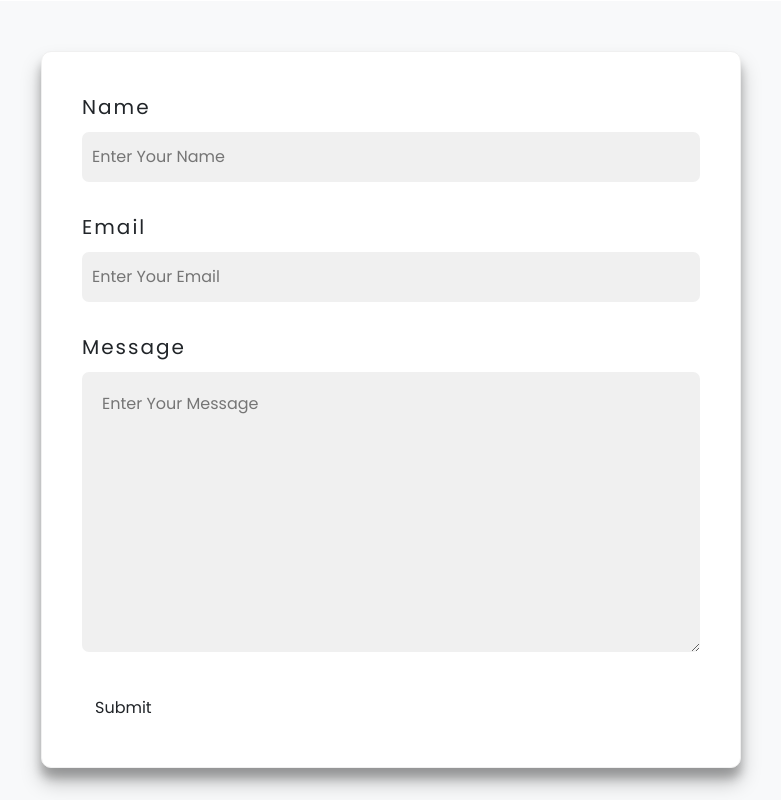
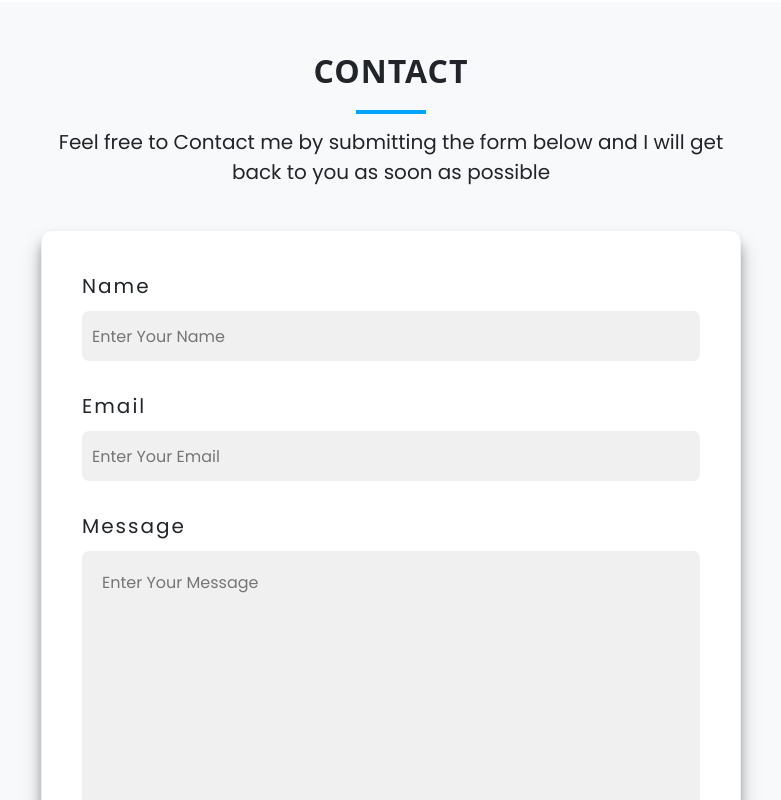
Before and after one commit to satyampund/satyam-portfolio, a React (Create React App) app: page / in a window 1280 px wide. Shown: the part 2280-3080 px from the top of the page, without its empty margins (249-1030 px from the left). Built offline with nearby package versions, Linux system fonts and the light colour scheme.

Commit message:
contact page done

```diff
--- a/src/components/Contact/Contact.css
+++ b/src/components/Contact/Contact.css
@@ -1,3 +1,34 @@
+.contact-heading {
+  font-weight: bold;
+}
+
+.contact-heading:after {
+  display: block;
+  height: 4px;
+  background-color: #00a6fb;
+  content: ' ';
+  width: 70px;
+  margin: 0 auto;
+  margin-top: 20px;
+}
+
+.contact-des {
+  font-family: 'Poppins', sans-serif !important;
+  text-align: center;
+  line-height: 1.5;
+  font-size: 20px;
+}
+
+.contact-container-div {
+  max-width: 750px;
+  text-align: center;
+  display: block;
+  margin-right: auto;
+  margin-left: auto;
+  padding: 5px 20px;
+  margin-bottom: 30px;
+}
+
 .contact-me {
   background-color: #f8f9fa;
   padding: 50px;
@@ -11,6 +42,12 @@
   border-radius: 10px;
   border: 1px solid #f0f0f0;
   box-shadow: 0 14px 20px rgba(0, 0, 0, 0.25), 0 10px 10px rgba(0, 0, 0, 0.22);
+}
+
+@media screen and (max-width: 500px) {
+  .contact-me {
+    padding: 20px;
+  }
 }
 
 .contact__form-label {
@@ -46,3 +83,27 @@
   padding: 20px;
   border-radius: 7px;
 }
+
+.css-button-rounded--sky {
+  min-width: 140px;
+  height: 50px;
+  color: #fff;
+  padding: 5px 10px;
+  font-weight: bold;
+  cursor: pointer;
+  transition: all 0.3s ease;
+  position: relative;
+  display: inline-block;
+  outline: none;
+  border-radius: 5px;
+  border: 2px solid #00a6fb;
+  background: #00a6fb;
+  display: block;
+  margin-left: auto;
+  margin-right: auto;
+  letter-spacing: 1px;
+}
+.css-button-rounded--sky:hover {
+  background: #fff;
+  color: #00a6fb;
+}
--- a/src/components/Contact/Contact.js
+++ b/src/components/Contact/Contact.js
@@ -5,6 +5,13 @@ const Contact = () => {
   return (
     <>
       <div className="container-fluid contact-me ">
+        <h2 className="contact-heading">Contact</h2>
+        <div className="contact-container-div">
+          <h4 className="contact-des">
+            Feel free to Contact me by submitting the form below and I will get back to you as soon
+            as possible
+          </h4>
+        </div>
         <div className=" container form-container">
           <form className="form-elements">
             <div className="element-holder">
@@ -46,7 +53,7 @@ const Contact = () => {
                 name="message"
                 id="message"></textarea>
             </div>
-            <button type="submit" class="btn btn--theme contact__btn">
+            <button type="submit" class="css-button-rounded--sky">
               Submit
             </button>
           </form>
```
